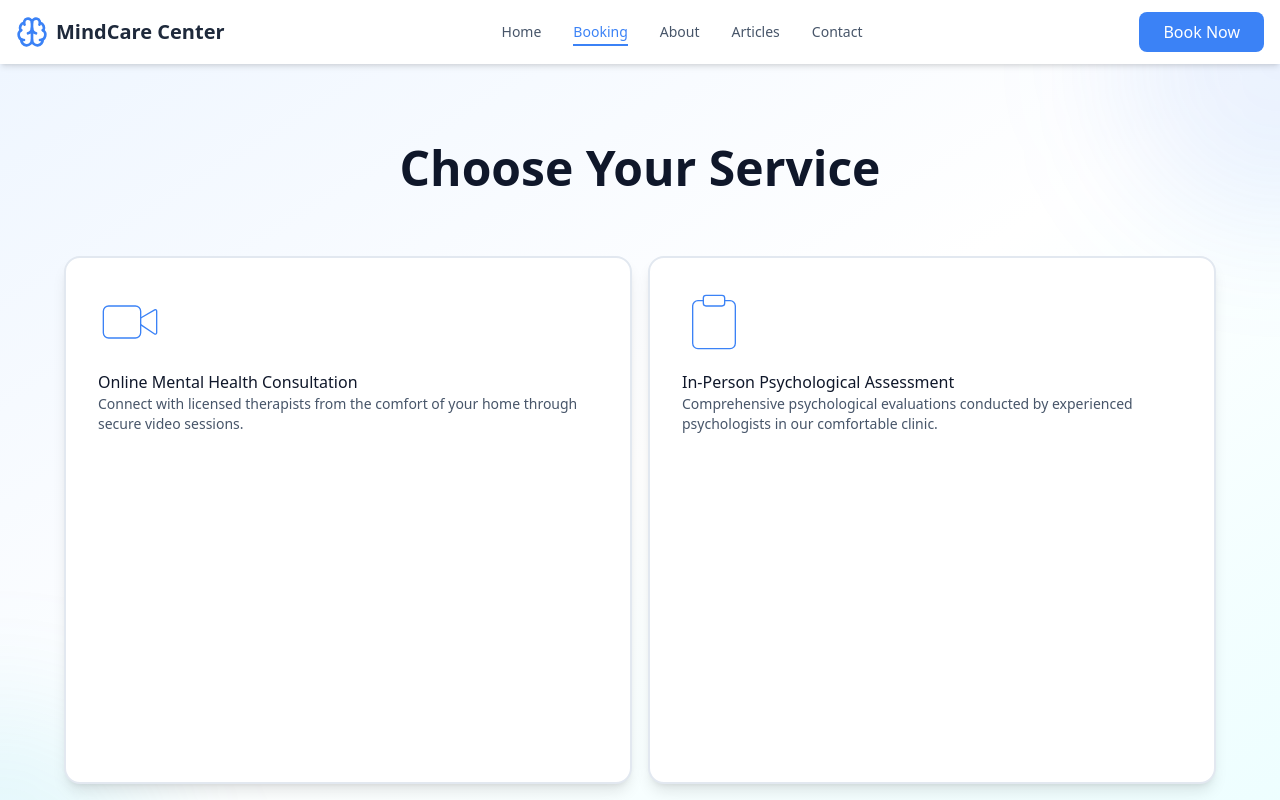
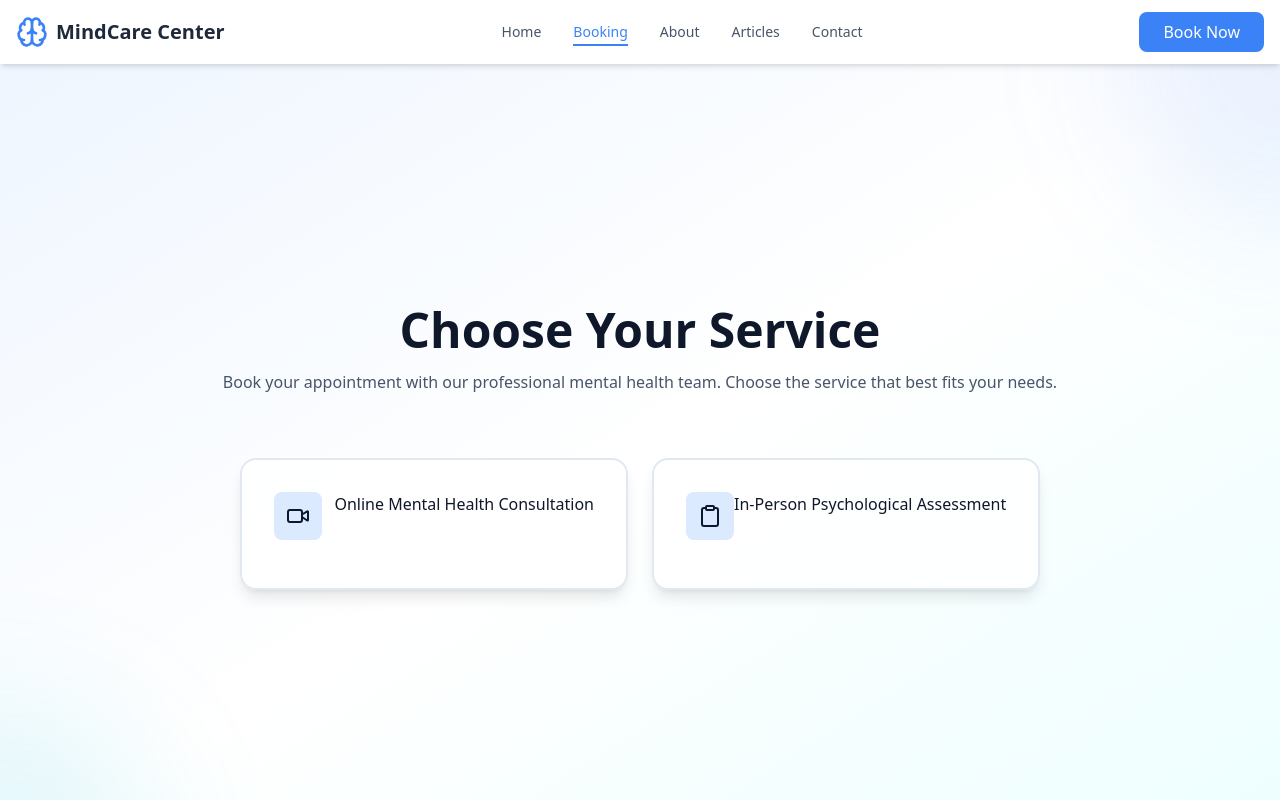
Before and after one commit to nathsycode/psych-services-center, a React (Vite) app in the folder client/: page /booking in a window 1280 px wide. Shown: the top 800 px of the page. Built offline with nearby package versions, Linux system fonts and the light colour scheme.

Commit message:
wip: update booking layout

```diff
--- /dev/null
+++ b/client/src/components/booking/ServiceSelection.jsx
@@ -0,0 +1,34 @@
+import { Video, Clipboard, X } from 'lucide-react';
+import ServicesData from '../../data/services'
+
+export function ServiceSelection({ selectedService, onServiceChange }) {
+  const iconMap = {
+    'Video': Video,
+    'Clipboard': Clipboard
+  }
+
+  return (
+    <div className='grid md:grid-cols-2 gap-6 mb-8'>
+      {ServicesData.map((service) => {
+        const Icon = iconMap[service.icon] || null
+        return (
+          <div
+            className={`relative cursor-pointer rounded-2xl p-8 shadow-lg border-2 transition-all duration-500 ${selectedService === service.shortName
+              ? 'border-white shadow-md bg-gradient-to-br from-primary to-accent'
+              : 'border-slate-200 bg-white/80 backdrop-blur hover:border-primary'}`}
+            onClick={() => onServiceChange(selectedService === service.shortName ? null : service.shortName)}
+          >
+            <div className='flex items-start justify-between mb-4'>
+              <div className={`p-3 rounded-lg ${selectedService === service.shortName ? 'bg-blue-600' : 'bg-blue-100'}`}>
+                <Icon />
+
+              </div>
+              {service.title}
+
+            </div>
+          </div>
+        )
+      })}
+    </div >
+  )
+}
--- a/client/src/data/services.json
+++ b/client/src/data/services.json
@@ -14,8 +14,8 @@
     "duration": "50 minutes",
     "type": "online",
     "delay": "0",
-    "link": "https://calendly.com/nathsycode/in-person-psychological-assessment",
-    "hash": "#consultation"
+    "link": "https://nathsycode.neetocal.com/meeting-with-nath-sy",
+    "shortName": "consultation"
   },
   {
     "id": 2,
@@ -33,6 +33,6 @@
     "type": "in-person",
     "delay": "100",
     "link": "https://calendly.com/nathsycode/in-person-psychological-assessment",
-    "hash": "#assessment"
+    "shortName": "#assessment"
   }
 ]
--- a/client/src/pages/Booking.jsx
+++ b/client/src/pages/Booking.jsx
@@ -4,6 +4,7 @@
 
 import { useState, useEffect } from 'react';
 import { useLocation } from 'react-router-dom';
+import { ServiceSelection } from '../components/booking/ServiceSelection.jsx';
 import servicesData from '../data/services';
 import useIO from '../hooks/useIO.js';
 import { Video, Clipboard } from 'lucide-react';
@@ -12,9 +13,14 @@ export default function Booking() {
   const { ref, isVisible } = useIO(0.1, null);
   const [activated, setActivated] = useState(null);
   const location = useLocation();
+  const [selectedService, setSelectedService] = useState(null);
 
   const toggleActivated = (id) => {
     setActivated((prev) => (prev === id ? null : id));
+  }
+
+  const handleServiceChange = (service) => {
+    setSelectedService(service);
   }
 
   const iconMap = {
@@ -34,59 +40,64 @@ export default function Booking() {
   return (
     <section
       ref={ref}
-      className="relative h-dvh w-full py-20 flex flex-col items-center justify-center bg-gradient-to-br from-blue-50 via-white to-cyan-50 overflow-hidden"
+      className="relative min-h-dvh w-full px-4 py-20 flex flex-col items-center justify-center bg-gradient-to-br from-blue-50 via-white to-cyan-50 overflow-hidden"
     >
       <div className='absolute inset-0 overflow-hidden pointer-events-none'>
         <div className="absolute -top-40 -right-40 w-80 h-80 bg-primary/10 rounded-full blur-3xl" />
         <div className="absolute -bottom-40 -left-40 w-80 h-80 bg-accent/10 rounded-full blur-3xl" />
       </div>
 
-      <div className="container mx-auto px-4 mb-16 relative z-10 flex flex-col justify-center">
-        <h1 className={`text-4xl md:text-5xl font-bold text-center transition-all duration-700 ${isVisible ? 'opacity-100 translate-y-0' : 'opacity-0 translate-y-8'}`}>Choose Your Service</h1>
+      <div className={`container mx-auto px-4 mb-16 relative z-10 flex flex-col justify-center transition-all duration-700 ${isVisible ? 'opacity-100 translate-y-0' : 'opacity-0 translate-y-8'}`}>
+        <h1 className={`text-4xl md:text-5xl font-bold text-center mb-4`}>Choose Your Service</h1>
+        <p className='text-center text-slate-600' >Book your appointment with our professional mental health team. Choose the service that best fits your needs.</p>
       </div>
 
-      <div className='flex items-stretch justify-center gap-4 h-[600px] max-w-6xl mx-auto w-full'>
-        {servicesData.map((service) => {
-          const isActive = activated === service.id;
-          const Icon = iconMap[service.icon] || null;
+      <div className='flex items-stretch justify-center gap-4 max-w-6xl mx-auto w-full'>
+        <ServiceSelection
+          selectedService={selectedService}
+          onServiceChange={handleServiceChange}
+        />
 
-          return (
-            <div
-              key={service.id}
-              className={`relative cursor-pointer rounded-2xl p-8 shadow-lg border-2 bg-green-300 transition-all duration-500 ${isActive
-                ? 'flex-[3] bg-gradient-to-br from-primary to-accent border-primary'
-                : 'flex-[1] bg-white hover:bg-slate-50 border-slate-200 hover:border-primary'}`}
-              onClick={() => toggleActivated(service.id)}
-            >
-
-              <div className="h-full flex flex-col overflow-y-auto">
-                <div className={`mb-4 transition-all duration-300 ${isActive ? 'text-white' : 'text-primary'}`}>
-                  <Icon className="w-16 h-16" strokeWidth={0.5} />
-                </div>
-                <h2>{service.title}</h2>
-                <p className={`mb-4 transition-all duration-300 ${isActive ? 'text-white/90' : 'text-slate-600'} ${!isActive && 'text-sm'}`}>
-                  {service.shortDesc}
-                </p>
-
-              </div>
-              {
-                isActive && (
-                  <div>
-                    {/* <iframe src={service.link} frameborder="0" className="border-2 rounded-2xl" /> */}
-                    <p className="text-center text-slate-600">{service.fullDesc}</p>
-                    <ul>
-                      {service.features.map((feature, idx) => (
-                        <li key={idx}>
-                          {feature}
-                        </li>
-                      ))}
-                    </ul>
-                  </div>
-                )
-              }
-            </div>
-          )
-        })}
+        {/* {servicesData.map((service) => { */}
+        {/*   const isActive = activated === service.id; */}
+        {/*   const Icon = iconMap[service.icon] || null; */}
+        {/**/}
+        {/*   return ( */}
+        {/*     <div */}
+        {/*       key={service.id} */}
+        {/*       className={`relative cursor-pointer rounded-2xl p-8 shadow-lg border-2 bg-green-300 transition-all duration-500 ${isActive */}
+        {/*         ? 'flex-[3] bg-gradient-to-br from-primary to-accent border-primary' */}
+        {/*         : 'flex-[1] bg-white hover:bg-slate-50 border-slate-200 hover:border-primary'}`} */}
+        {/*       onClick={() => toggleActivated(service.id)} */}
+        {/*     > */}
+        {/**/}
+        {/*       <div className="h-full flex flex-col overflow-y-auto"> */}
+        {/*         <div className={`mb-4 transition-all duration-300 ${isActive ? 'text-white' : 'text-primary'}`}> */}
+        {/*           <Icon className="w-16 h-16" strokeWidth={0.5} /> */}
+        {/*         </div> */}
+        {/*         <h2>{service.title}</h2> */}
+        {/*         <p className={`mb-4 transition-all duration-300 ${isActive ? 'text-white/90' : 'text-slate-600'} ${!isActive && 'text-sm'}`}> */}
+        {/*           {service.shortDesc} */}
+        {/*         </p> */}
+        {/**/}
+        {/*       </div> */}
+        {/*       { */}
+        {/*         isActive && ( */}
+        {/*           <div> */}
+        {/*             <p className="text-center text-slate-600">{service.fullDesc}</p> */}
+        {/*             <ul> */}
+        {/*               {service.features.map((feature, idx) => ( */}
+        {/*                 <li key={idx}> */}
+        {/*                   {feature} */}
+        {/*                 </li> */}
+        {/*               ))} */}
+        {/*             </ul> */}
+        {/*           </div> */}
+        {/*         ) */}
+        {/*       } */}
+        {/*     </div> */}
+        {/*   ) */}
+        {/* })} */}
       </div>
     </section >
   );
```
